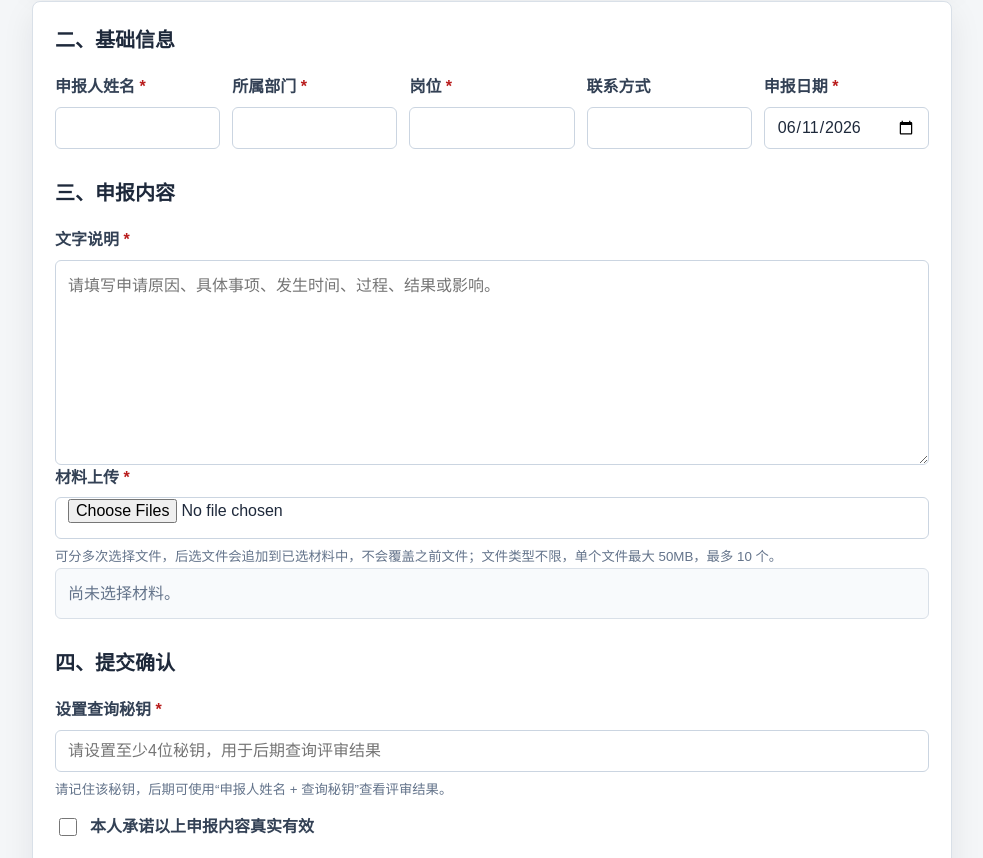
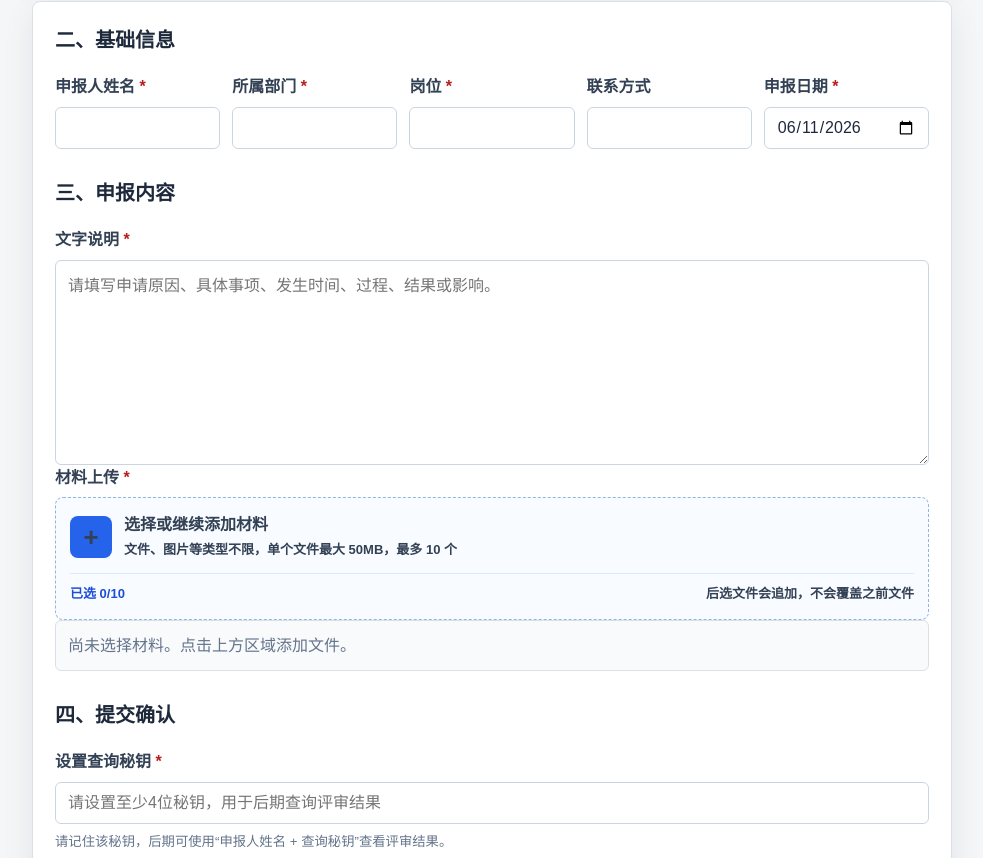
Before and after one commit to sunlizhu521-alt/chengjiujka, a website: page index.html in a window 1280 px wide. Shown: the part 370-1228 px from the top of the page, without its empty margins (148-1131 px from the left). Drawn offline with Linux system fonts and the light colour scheme.

Commit message:
Polish application upload area

```diff
--- a/app.js
+++ b/app.js
@@ -92,6 +92,7 @@ const queryResult = document.querySelector("#queryResult");
 const dateInput = form.querySelector('input[name="applicationDate"]');
 const attachmentInput = document.querySelector("#attachmentInput");
 const attachmentList = document.querySelector("#attachmentList");
+const uploadCount = document.querySelector("#uploadCount");
 const localTestApiBase = "http://localhost:3000";
 const configuredApiBase = (window.CHENGJIUKA_API_BASE || localTestApiBase).replace(/\/$/, "");
 const isGithubPages = window.location.hostname.endsWith("github.io");
@@ -212,19 +213,22 @@ function fileKey(file) {
 }
 
 function renderSelectedFiles() {
+  uploadCount.textContent = `已选 ${selectedFiles.length}/10`;
+
   if (selectedFiles.length === 0) {
-    attachmentList.innerHTML = '<p class="empty-files">尚未选择材料。</p>';
+    attachmentList.innerHTML = '<p class="empty-files">尚未选择材料。点击上方区域添加文件。</p>';
     return;
   }
 
   attachmentList.innerHTML = `
-    <strong>已选材料（${selectedFiles.length}/10）</strong>
+    <strong>已选材料</strong>
     <ul>
       ${selectedFiles
         .map(
           (file, index) => `
             <li>
-              <span>${escapeHtml(file.name)} <em>${escapeHtml(formatFileSize(file.size))}</em></span>
+              <span class="file-index">${index + 1}</span>
+              <span class="file-name">${escapeHtml(file.name)} <em>${escapeHtml(formatFileSize(file.size))}</em></span>
               <button type="button" class="remove-file-btn" data-file-index="${index}">移除</button>
             </li>
           `
--- a/docs/styles.css
+++ b/docs/styles.css
@@ -178,6 +178,86 @@ small {
   color: var(--muted);
 }
 
+.upload-box {
+  border: 1px dashed #93b4dd;
+  border-radius: 8px;
+  background: #f8fbff;
+  padding: 14px;
+  transition:
+    border-color 0.2s ease,
+    background 0.2s ease;
+}
+
+.upload-box:hover,
+.upload-box:focus-within {
+  border-color: var(--blue);
+  background: #eff6ff;
+}
+
+.upload-input {
+  position: absolute;
+  width: 1px;
+  height: 1px;
+  opacity: 0;
+  pointer-events: none;
+}
+
+.upload-trigger {
+  display: grid;
+  grid-template-columns: 42px 1fr;
+  grid-template-areas:
+    "icon main"
+    "icon sub";
+  gap: 2px 12px;
+  align-items: center;
+  cursor: pointer;
+}
+
+.upload-icon {
+  grid-area: icon;
+  display: inline-flex;
+  align-items: center;
+  justify-content: center;
+  width: 42px;
+  height: 42px;
+  border-radius: 8px;
+  background: var(--blue);
+  color: #fff;
+  font-size: 26px;
+  font-weight: 700;
+  line-height: 1;
+}
+
+.upload-main {
+  grid-area: main;
+  color: #1e293b;
+  font-weight: 800;
+}
+
+.upload-sub {
+  grid-area: sub;
+  color: var(--muted);
+  font-size: 13px;
+  font-weight: 400;
+}
+
+.upload-meta {
+  display: flex;
+  justify-content: space-between;
+  gap: 12px;
+  border-top: 1px solid #dbeafe;
+  margin-top: 12px;
+  padding-top: 10px;
+  color: var(--muted);
+  font-size: 13px;
+}
+
+.upload-meta span:first-child {
+  color: var(--blue-dark);
+  font-weight: 800;
+  white-space: nowrap;
+}
+
 .selected-files {
   border: 1px solid var(--line);
   border-radius: 6px;
@@ -199,9 +279,9 @@ small {
 }
 
 .selected-files li {
-  display: flex;
+  display: grid;
+  grid-template-columns: 28px minmax(0, 1fr) auto;
   align-items: center;
-  justify-content: space-between;
   gap: 12px;
   border: 1px solid #dbe4ee;
   border-radius: 6px;
@@ -209,7 +289,20 @@ small {
   padding: 8px 10px;
 }
 
-.selected-files span {
+.file-index {
+  display: inline-flex;
+  align-items: center;
+  justify-content: center;
+  width: 28px;
+  height: 28px;
+  border-radius: 50%;
+  background: #e0f2fe;
+  color: #0369a1;
+  font-size: 13px;
+  font-weight: 800;
+}
+
+.file-name {
   min-width: 0;
   overflow-wrap: anywhere;
 }
@@ -791,8 +884,12 @@ small {
   }
 
   .selected-files li {
-    align-items: flex-start;
-    flex-direction: column;
+    grid-template-columns: 28px minmax(0, 1fr);
+  }
+
+  .selected-files .remove-file-btn {
+    grid-column: 2;
+    justify-self: start;
   }
 
   .layout,
@@ -835,4 +932,8 @@ small {
     align-items: stretch;
     flex-direction: column;
   }
+
+  .upload-meta {
+    flex-direction: column;
+  }
 }
--- a/index.html
+++ b/index.html
@@ -4,7 +4,7 @@
     <meta charset="utf-8" />
     <meta name="viewport" content="width=device-width, initial-scale=1" />
     <title>成就卡申请表</title>
-    <link rel="stylesheet" href="./styles.css?v=20260611-16" />
+    <link rel="stylesheet" href="./styles.css?v=20260611-17" />
   </head>
   <body>
     <header class="topbar">
@@ -65,11 +65,21 @@
           <span>文字说明 <b>*</b></span>
           <textarea name="description" rows="7" required placeholder="请填写申请原因、具体事项、发生时间、过程、结果或影响。"></textarea>
         </label>
-        <label class="field">
+        <div class="field">
           <span>材料上传 <b>*</b></span>
-          <input id="attachmentInput" type="file" name="attachments" multiple />
-          <small>可分多次选择文件，后选文件会追加到已选材料中，不会覆盖之前文件；文件类型不限，单个文件最大 50MB，最多 10 个。</small>
-        </label>
+          <div class="upload-box">
+            <input id="attachmentInput" class="upload-input" type="file" name="attachments" multiple />
+            <label class="upload-trigger" for="attachmentInput">
+              <span class="upload-icon" aria-hidden="true">+</span>
+              <span class="upload-main">选择或继续添加材料</span>
+              <span class="upload-sub">文件、图片等类型不限，单个文件最大 50MB，最多 10 个</span>
+            </label>
+            <div class="upload-meta">
+              <span id="uploadCount">已选 0/10</span>
+              <span>后选文件会追加，不会覆盖之前文件</span>
+            </div>
+          </div>
+        </div>
         <div id="attachmentList" class="selected-files" aria-live="polite"></div>
 
         <h2>四、提交确认</h2>
@@ -107,6 +117,6 @@
     </main>
 
     <script src="./config.js?v=20260611-6"></script>
-    <script src="./app.js?v=20260611-15"></script>
+    <script src="./app.js?v=20260611-17"></script>
   </body>
 </html>
--- a/styles.css
+++ b/styles.css
@@ -178,6 +178,86 @@ small {
   color: var(--muted);
 }
 
+.upload-box {
+  border: 1px dashed #93b4dd;
+  border-radius: 8px;
+  background: #f8fbff;
+  padding: 14px;
+  transition:
+    border-color 0.2s ease,
+    background 0.2s ease;
+}
+
+.upload-box:hover,
+.upload-box:focus-within {
+  border-color: var(--blue);
+  background: #eff6ff;
+}
+
+.upload-input {
+  position: absolute;
+  width: 1px;
+  height: 1px;
+  opacity: 0;
+  pointer-events: none;
+}
+
+.upload-trigger {
+  display: grid;
+  grid-template-columns: 42px 1fr;
+  grid-template-areas:
+    "icon main"
+    "icon sub";
+  gap: 2px 12px;
+  align-items: center;
+  cursor: pointer;
+}
+
+.upload-icon {
+  grid-area: icon;
+  display: inline-flex;
+  align-items: center;
+  justify-content: center;
+  width: 42px;
+  height: 42px;
+  border-radius: 8px;
+  background: var(--blue);
+  color: #fff;
+  font-size: 26px;
+  font-weight: 700;
+  line-height: 1;
+}
+
+.upload-main {
+  grid-area: main;
+  color: #1e293b;
+  font-weight: 800;
+}
+
+.upload-sub {
+  grid-area: sub;
+  color: var(--muted);
+  font-size: 13px;
+  font-weight: 400;
+}
+
+.upload-meta {
+  display: flex;
+  justify-content: space-between;
+  gap: 12px;
+  border-top: 1px solid #dbeafe;
+  margin-top: 12px;
+  padding-top: 10px;
+  color: var(--muted);
+  font-size: 13px;
+}
+
+.upload-meta span:first-child {
+  color: var(--blue-dark);
+  font-weight: 800;
+  white-space: nowrap;
+}
+
 .selected-files {
   border: 1px solid var(--line);
   border-radius: 6px;
@@ -199,9 +279,9 @@ small {
 }
 
 .selected-files li {
-  display: flex;
+  display: grid;
+  grid-template-columns: 28px minmax(0, 1fr) auto;
   align-items: center;
-  justify-content: space-between;
   gap: 12px;
   border: 1px solid #dbe4ee;
   border-radius: 6px;
@@ -209,7 +289,20 @@ small {
   padding: 8px 10px;
 }
 
-.selected-files span {
+.file-index {
+  display: inline-flex;
+  align-items: center;
+  justify-content: center;
+  width: 28px;
+  height: 28px;
+  border-radius: 50%;
+  background: #e0f2fe;
+  color: #0369a1;
+  font-size: 13px;
+  font-weight: 800;
+}
+
+.file-name {
   min-width: 0;
   overflow-wrap: anywhere;
 }
@@ -791,8 +884,12 @@ small {
   }
 
   .selected-files li {
-    align-items: flex-start;
-    flex-direction: column;
+    grid-template-columns: 28px minmax(0, 1fr);
+  }
+
+  .selected-files .remove-file-btn {
+    grid-column: 2;
+    justify-self: start;
   }
 
   .layout,
@@ -835,4 +932,8 @@ small {
     align-items: stretch;
     flex-direction: column;
   }
+
+  .upload-meta {
+    flex-direction: column;
+  }
 }
```
Also changed, not shown: docs/app.js (+7 -3 lines), docs/index.html (+16 -6 lines).
